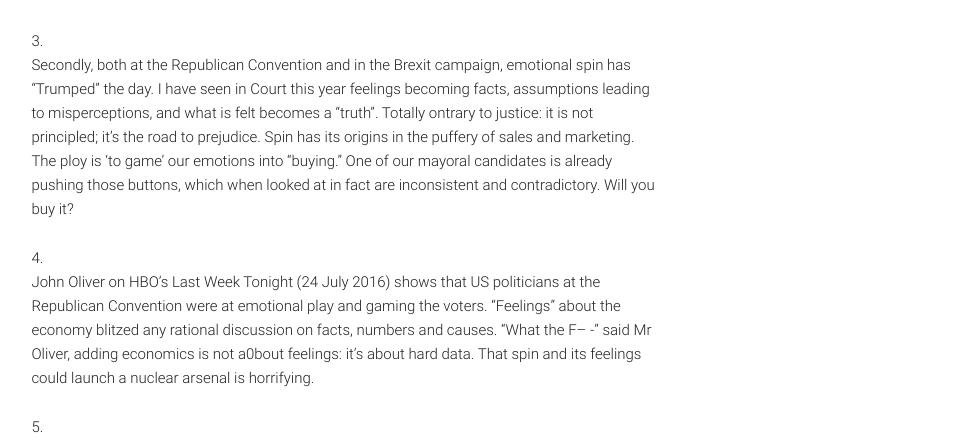
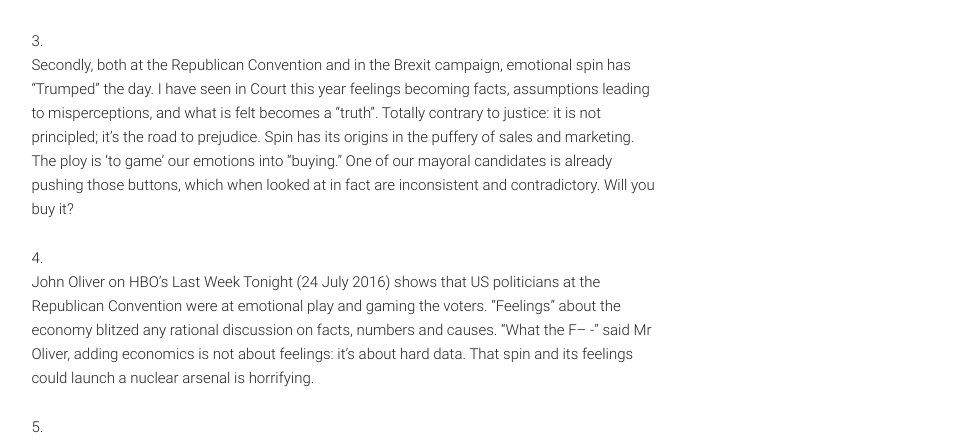
Before and after one commit to mattybrown/yourCouncil, a Jekyll site: the page built from _posts/2016-08-14-how-not-to-buy-more-rates.markdown, in a window 1280 px wide and 900 px high, scrolled down 552 px. Shown: the part 204-646 px from the top of the window, without its empty margins (295-1271 px from the left). Built offline with Jekyll 4.4.1, drawn with Linux system fonts in a browser that asks for light colours; nearby versions of some CDN libraries; some of the changed text lies outside the part shown.

```diff
--- a/_includes/footer.html
+++ b/_includes/footer.html
@@ -7,7 +7,7 @@
       </div>
       <div class="six columns">
         <h5>Contact</h5>
-        <p>The information gathered on this website is true and correct to the best of my ability. The aim of this site is to present unbiased information on the candidates for election. If there are any factual errors please don't hesiate to contact me with corrections.</p>
+        <p>The information gathered on this website is true and correct to the best of my ability. The aim of this site is to present unbiased information on the candidates for election and to provide an open platform for the public to publish related articles and information. If there are any factual errors please don't hesiate to contact me with corrections.</p>
         <ul class="links">
           <li><a href="mailto:brownprobable@gmail.com">brownprobable@gmail.com</a></li>
         </ul>
--- a/_posts/2016-08-14-how-not-to-buy-more-rates.markdown
+++ b/_posts/2016-08-14-how-not-to-buy-more-rates.markdown
@@ -8,9 +8,9 @@ author: Graham Hill
 
 2. First, both have seen grass roots and heartland opinion being expressed at the establishment. ‘Enough is enough’ they are saying. Democracy, government and its policy decisions are for everyone; and to serve everyone because we all pay for it directly and indirectly. Enough is enough of bending over for lobby groups, self-interested “smart people”, with connections. In Brexit it was seen with London v Provincial areas. In the US, as Senator Elizabeth Warren has said, there is a “rigged” Washington lobby system. People want democracy and government back.
 
-3. Secondly, both at the Republican Convention and in the Brexit campaign, emotional spin has “Trumped” the day. I have seen in Court this year feelings becoming facts, assumptions leading to misperceptions, and what is felt becomes a “truth”. Totally ontrary to justice: it is not principled; it’s the road to prejudice. Spin has its origins in the puffery of sales and marketing. The ploy is ‘to game’ our emotions into “buying.” One of our mayoral candidates is already pushing those buttons, which when looked at in fact are inconsistent and contradictory. Will you buy it?
+3. Secondly, both at the Republican Convention and in the Brexit campaign, emotional spin has “Trumped” the day. I have seen in Court this year feelings becoming facts, assumptions leading to misperceptions, and what is felt becomes a “truth”. Totally contrary to justice: it is not principled; it’s the road to prejudice. Spin has its origins in the puffery of sales and marketing. The ploy is ‘to game’ our emotions into “buying.” One of our mayoral candidates is already pushing those buttons, which when looked at in fact are inconsistent and contradictory. Will you buy it?
 
-4. John Oliver on HBO’s Last Week Tonight (24 July 2016) shows that US politicians at the Republican Convention were at emotional play and gaming the voters. “Feelings” about the economy blitzed any rational discussion on facts, numbers and causes. “What the F-- -” said Mr Oliver, adding economics is not a0bout feelings: it’s about hard data. That spin and its feelings could launch a nuclear arsenal is horrifying.
+4. John Oliver on HBO’s Last Week Tonight (24 July 2016) shows that US politicians at the Republican Convention were at emotional play and gaming the voters. “Feelings” about the economy blitzed any rational discussion on facts, numbers and causes. “What the F-- -” said Mr Oliver, adding economics is not about feelings: it’s about hard data. That spin and its feelings could launch a nuclear arsenal is horrifying.
 
 5. Democracy is based on disagreement: It thrives on disagreement and the media makes that public. Because informed debate is made up of different points of view. That is the nature of political reality and our legal system. Both are at risk of being gamed by unprincipled spin, Schlockmeiester practioners, instant emotional gratification. The buyer’s price is loss of integrity, trust, confidence lost and the risk of social protest and unrest. Sales’ history for emotions is not actual social and political history of people’s lives and economic well-being.
 
```
